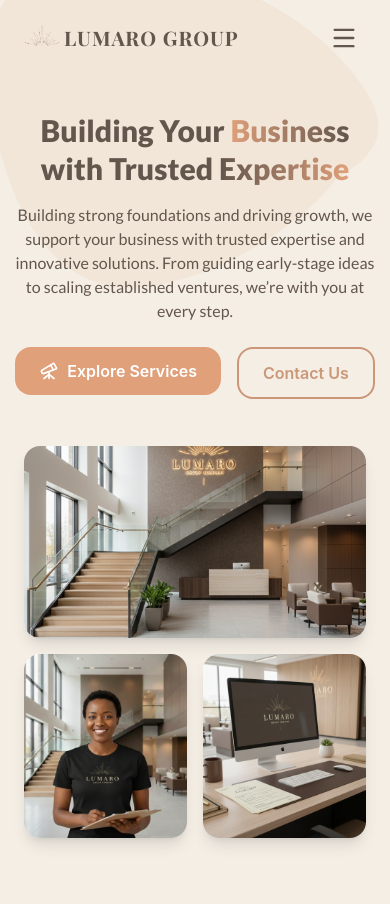
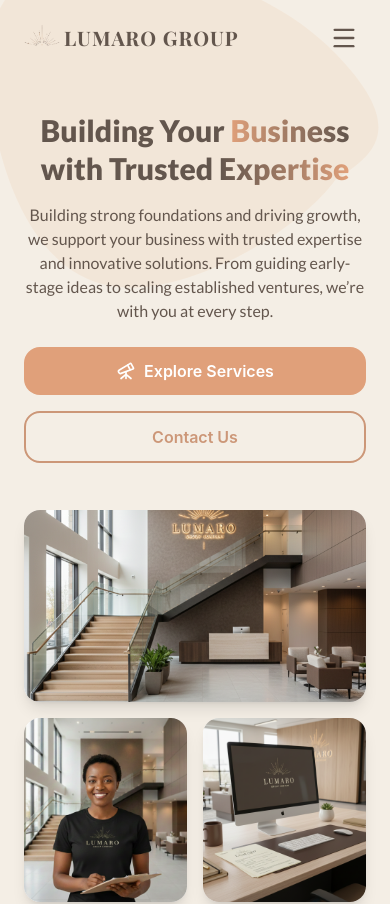
Before and after one commit to InolofatsengMotloba/lumaro-website, a Next.js app: page / in a window 390 px wide. Shown: the top 904 px of the page. Built offline with nearby package versions, Linux system fonts and the light colour scheme.

Commit message:
Refactor Hero and Reviews components with minor styling changes

```diff
--- a/components/Hero.js
+++ b/components/Hero.js
@@ -23,7 +23,7 @@ const Hero = () => {
 
   return (
     <section
-      className="min-h-screen mx-auto flex items-center justify-center relative "
+      className="min-h-screen mx-auto flex items-center justify-center relative"
       style={{ fontFamily: "Inter, sans-serif" }}
     >
       {/* Background elements (subtle map contour, similar to the image) */}
@@ -59,9 +59,9 @@ const Hero = () => {
             </p>
 
             {/* Action Buttons */}
-            <div className="flex flex-row gap-4">
-              <Link href="/services">
-                <button className="px-6 py-3 bg-[#e0a07a] text-white font-semibold text-base rounded-2xl hover:shadow-lg hover:scale-[1.02] transition-all duration-300 flex items-center gap-2 whitespace-nowrap">
+            <div className="flex flex-col sm:flex-row gap-4 justify-center lg:justify-start">
+              <Link href="/services" className="flex justify-center sm:block">
+                <button className="px-6 py-3 bg-[#e0a07a] text-white font-semibold text-base rounded-2xl hover:shadow-lg hover:scale-[1.02] transition-all duration-300 flex items-center gap-2 whitespace-nowrap w-full sm:w-auto justify-center">
                   <TbTelescope
                     className="group-hover:translate-x-1 transition-transform"
                     size={20}
@@ -69,8 +69,8 @@ const Hero = () => {
                   Explore Services
                 </button>
               </Link>
-              <Link href="/contact">
-                <button className="px-6 py-3 bg-transparent text-[#cc9778] font-semibold text-base rounded-2xl border-2 border-[#cc9778] hover:shadow-lg hover:scale-[1.02] transition-all duration-300 whitespace-nowrap">
+              <Link href="/contact" className="flex justify-center sm:block">
+                <button className="px-6 py-3 bg-transparent text-[#cc9778] font-semibold text-base rounded-2xl border-2 border-[#cc9778] hover:shadow-lg hover:scale-[1.02] transition-all duration-300 whitespace-nowrap w-full sm:w-auto justify-center">
                   Contact Us
                 </button>
               </Link>
--- a/components/Reviews.js
+++ b/components/Reviews.js
@@ -20,7 +20,7 @@ export default function Reviews() {
   ];
 
   return (
-    <section className="relative py-20 sm:py-24 px-4 sm:px-8 overflow-hidden">
+    <section className="relative py-14 sm:py-16 px-4 sm:px-8 overflow-hidden">
       {/* Background image with overlay */}
       <div className="absolute inset-0 z-0">
         <img
@@ -39,11 +39,11 @@ export default function Reviews() {
       </div>
 
       <div className="relative z-10 max-w-6xl mx-auto">
-        <h2 className="text-3xl sm:text-4xl font-serif font-medium text-center text-white mb-4">
+        <h2 className="text-font text-3xl sm:text-4xl font-serif font-bold text-center text-white mb-4">
           Client Voices
         </h2>
         <p className="text-base sm:text-lg text-white/90 text-center max-w-2xl mx-auto mb-12 sm:mb-16">
-          Don't just take our word for it—hear what our clients have to say
+          Don't just take our word for it - hear what our clients have to say
           about their experience working with us.
         </p>
 
```
